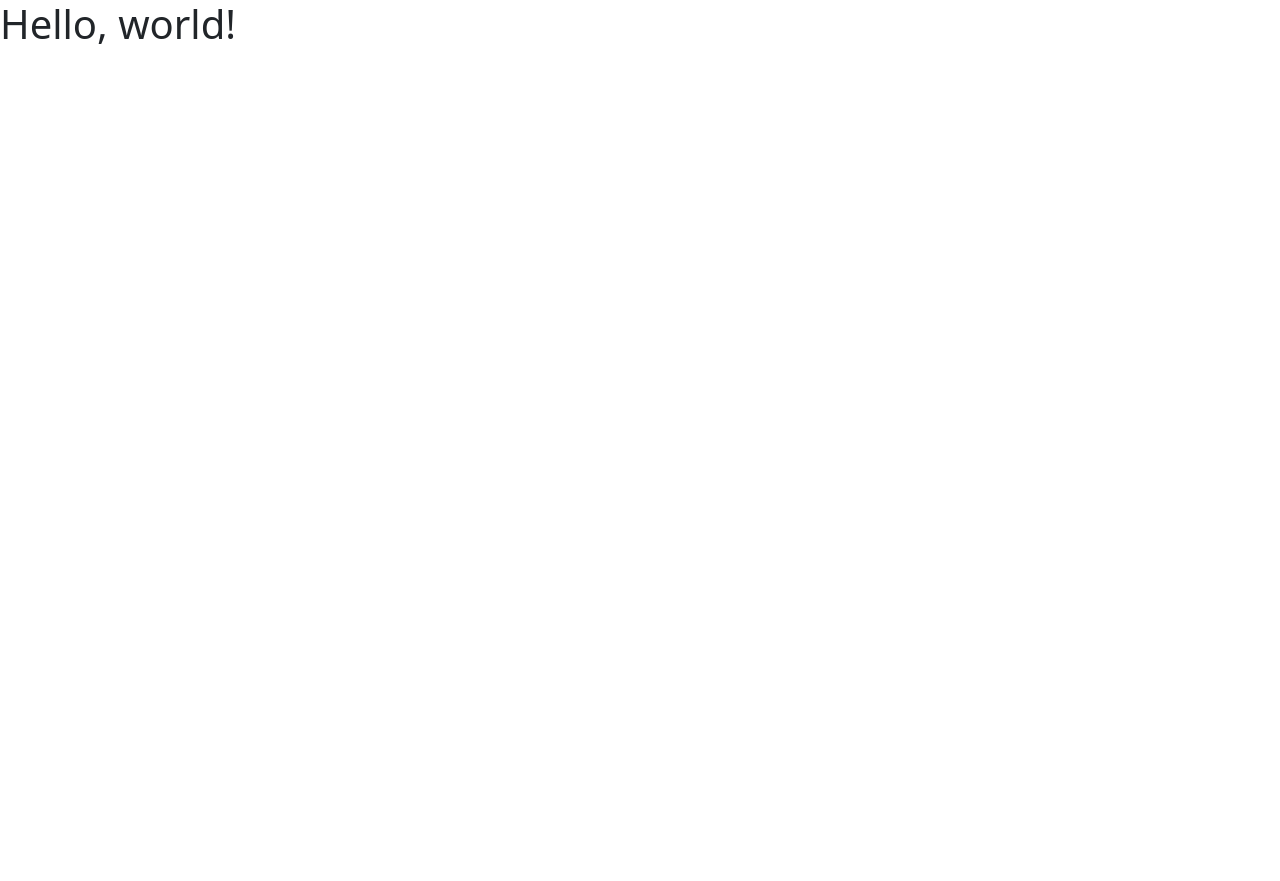
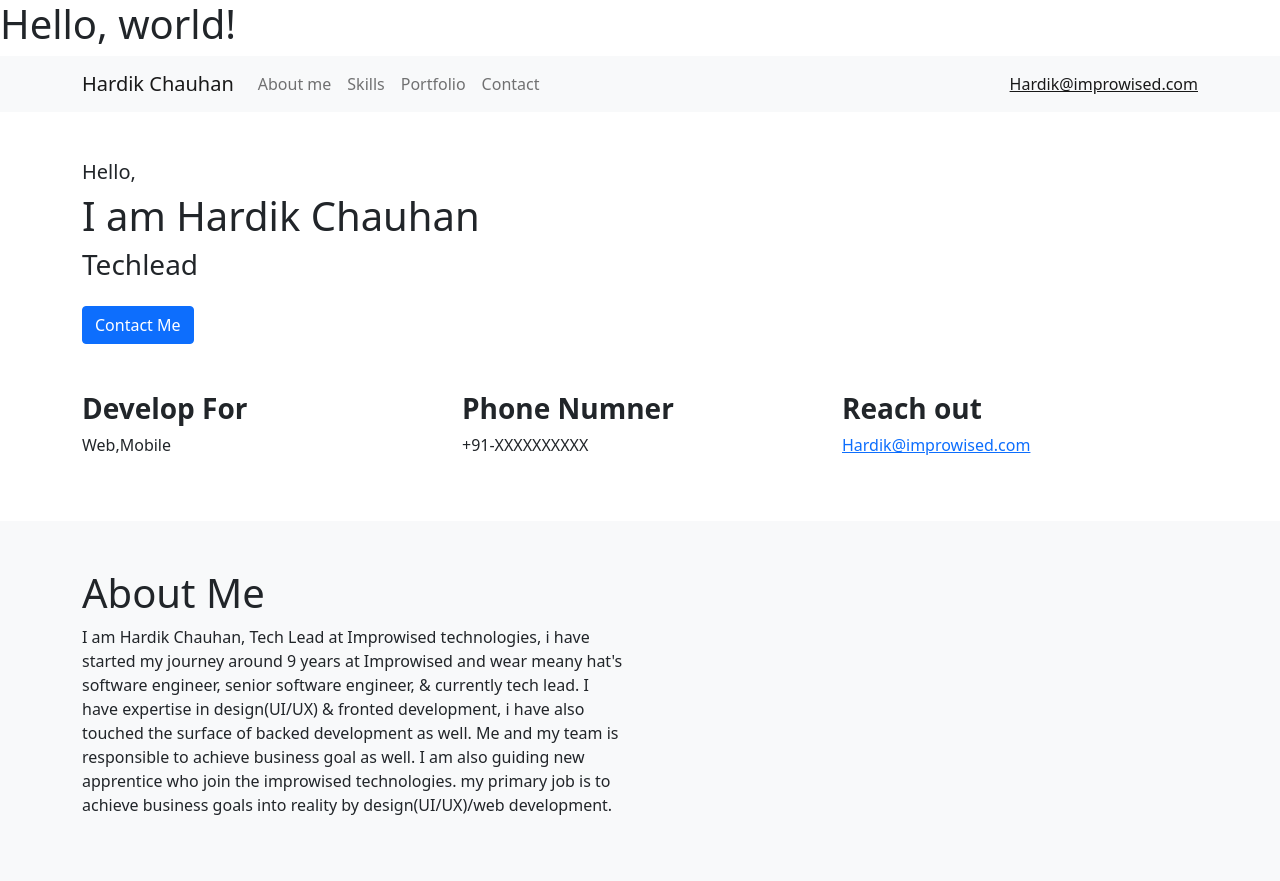
Before and after one commit to hardik-11/portfolio, a plain HTML site: page index.html in a window 1280 px wide. Before the commit the page ends 800 px from the top, so only its background shows below. Drawn offline with nearby package versions, Linux system fonts and the light colour scheme.

Commit message:
updated index.html

```diff
--- a/index.html
+++ b/index.html
@@ -4,20 +4,105 @@
     <!-- Required meta tags -->
     <meta charset="utf-8">
     <meta name="viewport" content="width=device-width, initial-scale=1">
-
     <!-- Bootstrap CSS -->
     <link href="https://cdn.jsdelivr.net/npm/bootstrap@5.1.3/dist/css/bootstrap.min.css" rel="stylesheet" integrity="sha384-1BmE4kWBq78iYhFldvKuhfTAU6auU8tT94WrHftjDbrCEXSU1oBoqyl2QvZ6jIW3" crossorigin="anonymous">
-
     <title>Hello, world!</title>
   </head>
   <body>
     <h1>Hello, world!</h1>
+    <nav class="navbar navbar-expand-lg navbar-light bg-light">
+      <div class="container">
+        <a class="navbar-brand" href="#">Hardik Chauhan</a>
+        <button class="navbar-toggler" type="button" data-bs-toggle="collapse" data-bs-target="#navbarText" aria-controls="navbarText" aria-expanded="false" aria-label="Toggle navigation">
+          <span class="navbar-toggler-icon"></span>
+        </button>
+        <div class="collapse navbar-collapse" id="navbarText">
+          <ul class="navbar-nav me-auto mb-2 mb-lg-0">
+            <li class="nav-item">
+              <a class="nav-link" aria-current="page" href="/#aboutme">About me</a>
+            </li>
+            <li class="nav-item">
+              <a class="nav-link" href="/#skills">Skills</a>
+            </li>
+            <li class="nav-item">
+              <a class="nav-link" href="/#portfolio">Portfolio</a>
+            </li>
+            <li class="nav-item">
+              <a class="nav-link" href="/#contact">Contact</a>
+            </li>
+          </ul>
+          <span class="navbar-text">
+            <a href="mailto:Hardik@improwised.com">Hardik@improwised.com</a>
+          </span>
+        </div>
+      </div>
+    </nav>
+
+    <section class="container py-5">
+      <div class="row">
+        <div class="col">
+          <h5>Hello,</h5>
+          <h1>I am Hardik Chauhan</h1>
+          <h3>Techlead</h3>
+          <button type="button" class="btn btn-primary mt-3">Contact Me</button>
+        </div>
+      </div>
+
+      <div class="row pt-5">
+        <div class="col">
+          <h3>
+            <strong>
+              Develop For
+            </strong>
+          </h3>
+          <p>
+            Web,Mobile
+          </p>
+        </div>
+        <div class="col">
+          <h3>
+            <strong>
+              Phone Numner
+            </strong>
+          </h3>
+          <p>
+            +91-XXXXXXXXXX
+          </p>
+        </div>
+        <div class="col">
+          <h3>
+            <strong>
+              Reach out
+            </strong>
+          </h3>
+          <p>
+            <a href="mailto:Hardik@improwised.com">Hardik@improwised.com</a>
+          </p>
+        </div>
+      </div>
+    </section>
+
+    <section class="bg-light py-5">
+      <div class="container">
+        <div class="row">
+          <div class="col">
+            <h1 id="aboutme">About Me</h1>
+            <p>
+              I am Hardik Chauhan, Tech Lead at Improwised technologies, i have started my journey around 9 years at Improwised and wear meany hat's software engineer, senior software engineer, & currently tech lead.
+
+              I have expertise in design(UI/UX) & fronted development, i have also touched the surface of backed development as well. Me and my team is responsible to achieve business goal as well. I am also guiding new apprentice who join the improwised technologies.
+
+              my primary job is to achieve business goals into reality by design(UI/UX)/web development.
+            </p>
+          </div>
+          <div class="col-sm"></div>
+        </div>
+      </div>
+    </section>
 
     <!-- Optional JavaScript; choose one of the two! -->
-
     <!-- Option 1: Bootstrap Bundle with Popper -->
     <script src="https://cdn.jsdelivr.net/npm/bootstrap@5.1.3/dist/js/bootstrap.bundle.min.js" integrity="sha384-ka7Sk0Gln4gmtz2MlQnikT1wXgYsOg+OMhuP+IlRH9sENBO0LRn5q+8nbTov4+1p" crossorigin="anonymous"></script>
-
     <!-- Option 2: Separate Popper and Bootstrap JS -->
     <!--
     <script src="https://cdn.jsdelivr.net/npm/@popperjs/core@2.10.2/dist/umd/popper.min.js" integrity="sha384-7+zCNj/IqJ95wo16oMtfsKbZ9ccEh31eOz1HGyDuCQ6wgnyJNSYdrPa03rtR1zdB" crossorigin="anonymous"></script>
```
